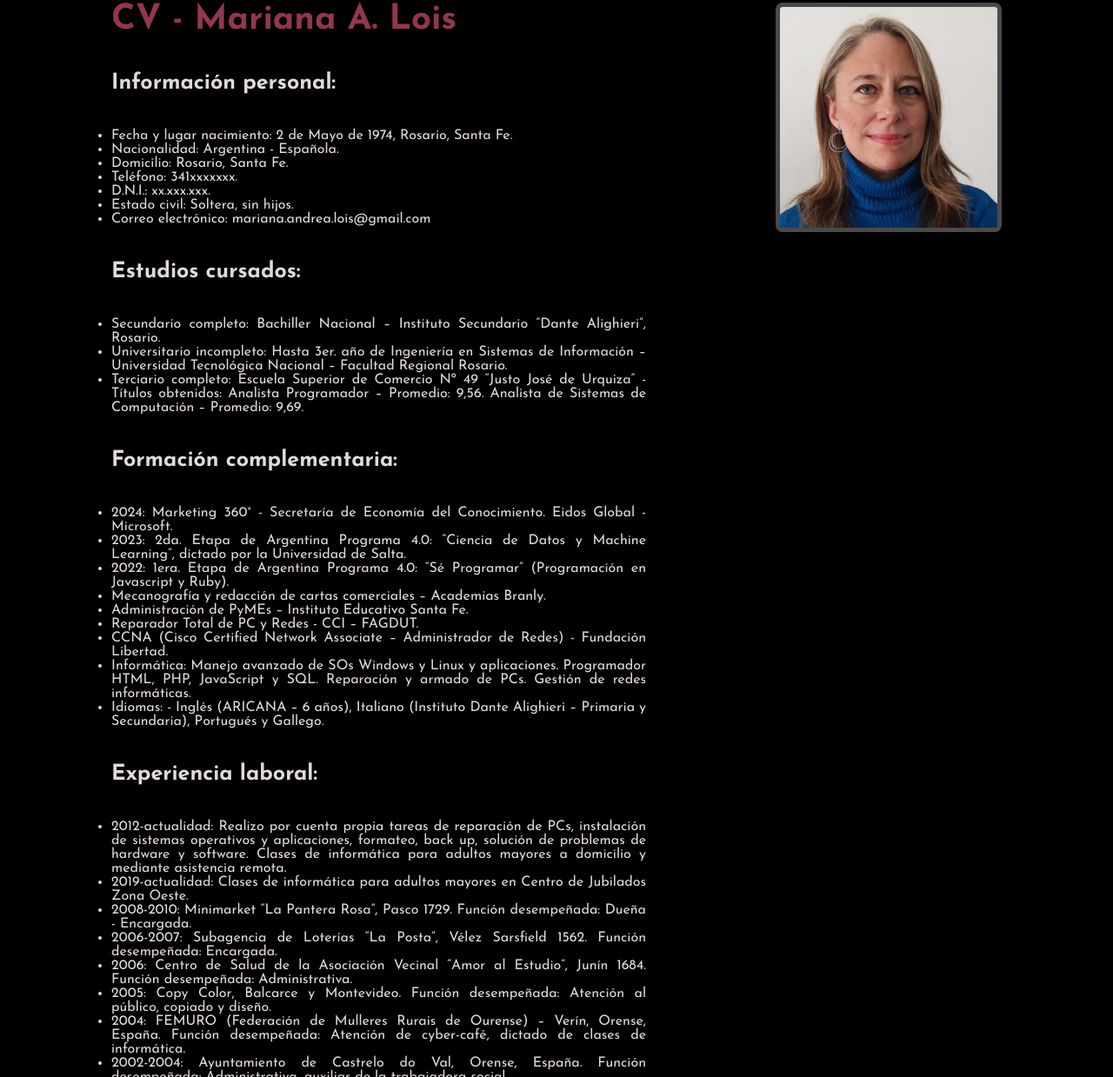
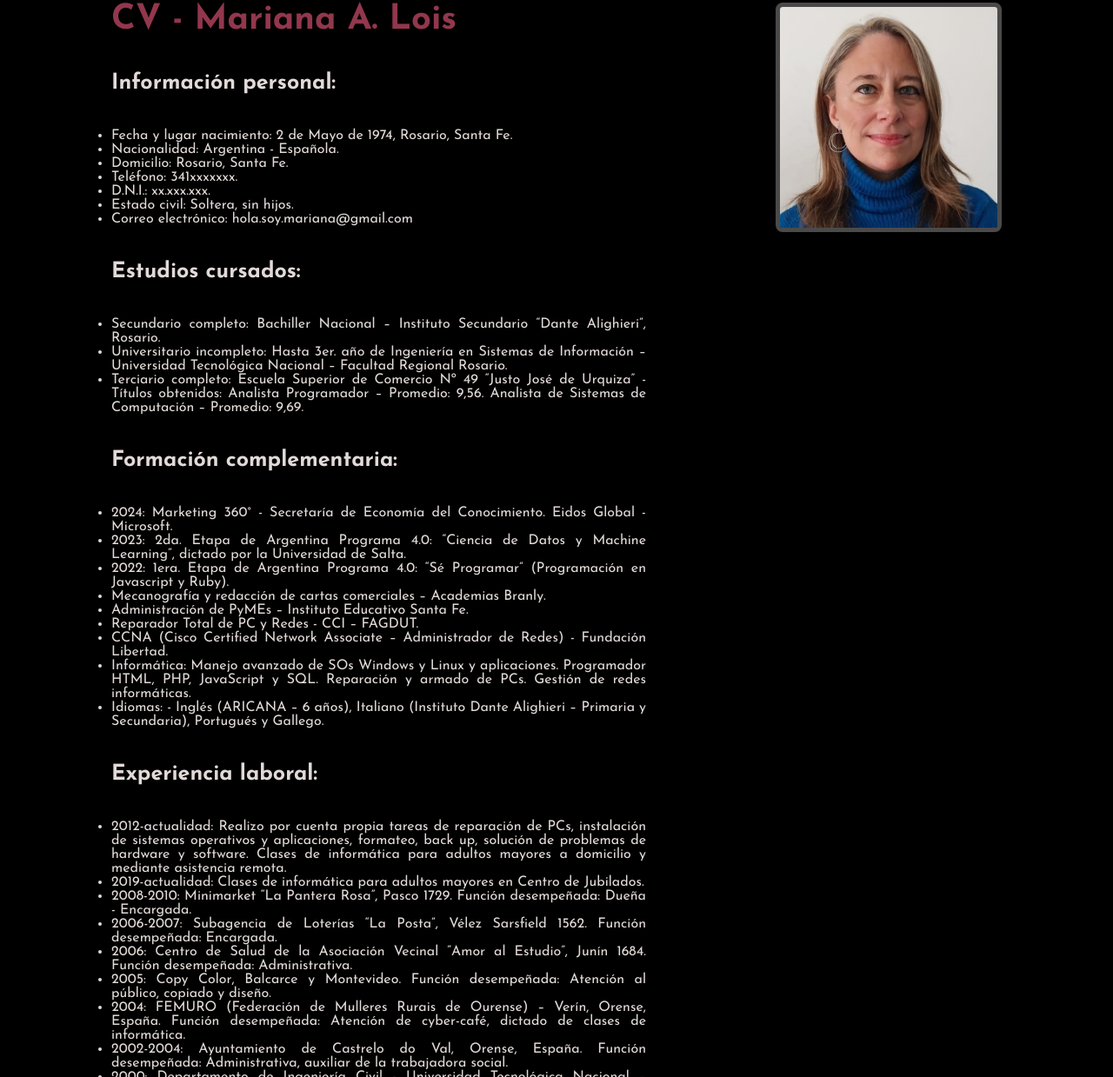
Before and after one commit to Lady-Marianne/ada-lovelace-page, a plain HTML site: page about.html in a window 1280 px wide. Shown: the part 160-1399 px from the top of the page at 87% size. Drawn offline with Linux system fonts and the light colour scheme.

Commit message:
Add files via upload

```diff
--- a/about.html
+++ b/about.html
@@ -29,7 +29,7 @@
                     <li>Teléfono: 341xxxxxxx.</li>
                     <li>D.N.I.: xx.xxx.xxx.</li>
                     <li>Estado civil: Soltera, sin hijos.</li>
-                    <li>Correo electrónico: mariana.andrea.lois@gmail.com</li>
+                    <li>Correo electrónico: hola.soy.mariana@gmail.com</li>
                 </ul>
             <h2 class="presentacion__enlaces__subtitulo">Estudios cursados:</h2>
                   <ul class="lista">
@@ -52,7 +52,7 @@
             <h2 class="presentacion__enlaces__subtitulo">Experiencia laboral:</h2>
                 <ul class="lista">
                     <li>2012-actualidad: Realizo por cuenta propia tareas de reparación de PCs, instalación de sistemas operativos y aplicaciones, formateo, back up, solución de problemas de hardware y software. Clases de informática para adultos mayores a domicilio y mediante asistencia remota.</li>
-                    <li>2019-actualidad: Clases de informática para adultos mayores en Centro de Jubilados Zona Oeste.</li>
+                    <li>2019-actualidad: Clases de informática para adultos mayores en Centro de Jubilados.<!--Zona Oeste--></li>
                     <!--<li>2010-2012: Mastercolor, Mendoza 7341. Contacto: Sr. Adrián Sedrán – 3416047901. Función desempeñada: Secretaria Administrativa.</li>-->
                     <li>2008-2010: Minimarket “La Pantera Rosa”, Pasco 1729. Función desempeñada: Dueña - Encargada.</li>
                     <li>2006-2007: Subagencia de Loterías “La Posta”, Vélez Sarsfield 1562. Función desempeñada: Encargada.</li>
```
